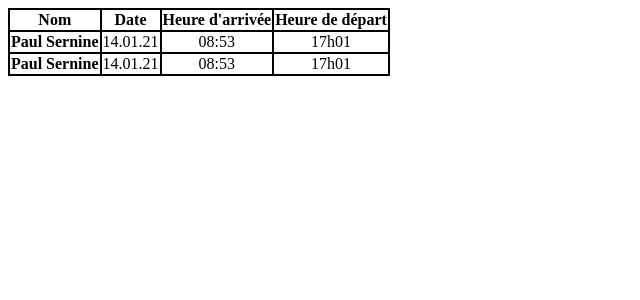
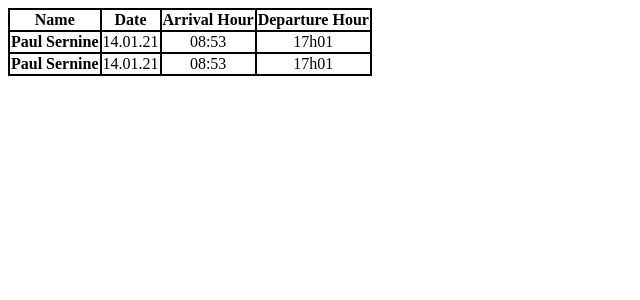
Before and after one commit to G-uillaume/mybocuse, a PHP site: page /history.php in a window 1280 px wide. Shown: the top 300 px of the page, without its empty margins (0-640 px from the left). Run offline with PHP 8.4, Linux system fonts and the light colour scheme.

Commit message:
derniere retouches

```diff
--- a/calendrierEleve.php
+++ b/calendrierEleve.php
@@ -90,7 +90,7 @@ include('includes/secret.php');
 
 
         <div class="ajouter">
-            <button type="button" class="btn btn-dark" data-bs-toggle="modal" data-bs-target="#recipesModal">Ajouter <i class="fas fa-plus-circle"></i>
+            <button type="button" class="btn btn-dark" data-bs-toggle="modal" data-bs-target="#recipesModal">Add Recipe <i class="fas fa-plus-circle"></i>
             </button>
         </div>
 
--- a/includes/history.php
+++ b/includes/history.php
@@ -2,10 +2,10 @@
     <table class="table mx-auto">
         <thead>
             <tr>
-                <th scope="col">Nom </th>
+                <th scope="col">Name </th>
                 <th scope="col">Date</th>
-                <th scope="col">Heure d'arrivée</th>
-                <th scope="col">Heure de départ</th>
+                <th scope="col">Arrival Hour</th>
+                <th scope="col">Departure Hour</th>
             </tr>
         </thead>
         <tbody>
--- a/includes/recipe_form.php
+++ b/includes/recipe_form.php
@@ -29,8 +29,8 @@
     <form style="margin:30px 0px 0px 30px;" method="post" action="">
 
         <div class="mb-3">
-            <label  class="form-label">Titre</label>
-            <input type="text" name="title" placeholder="Ex: la tarte au fraise" class="form-control">
+            <label  class="form-label">Title</label>
+            <input type="text" name="title" placeholder="Ex: Strawberry cake" class="form-control">
         </div>
 
         <div class="mb-3">
@@ -44,7 +44,7 @@
         </div>
 
         <form method="post">
-                <input type="submit" name="valider" value="Valider" class="btn btn-dark">
+                <input type="submit" name="valider" value="Submit" class="btn btn-dark">
 
         </form>
     </form>
```
